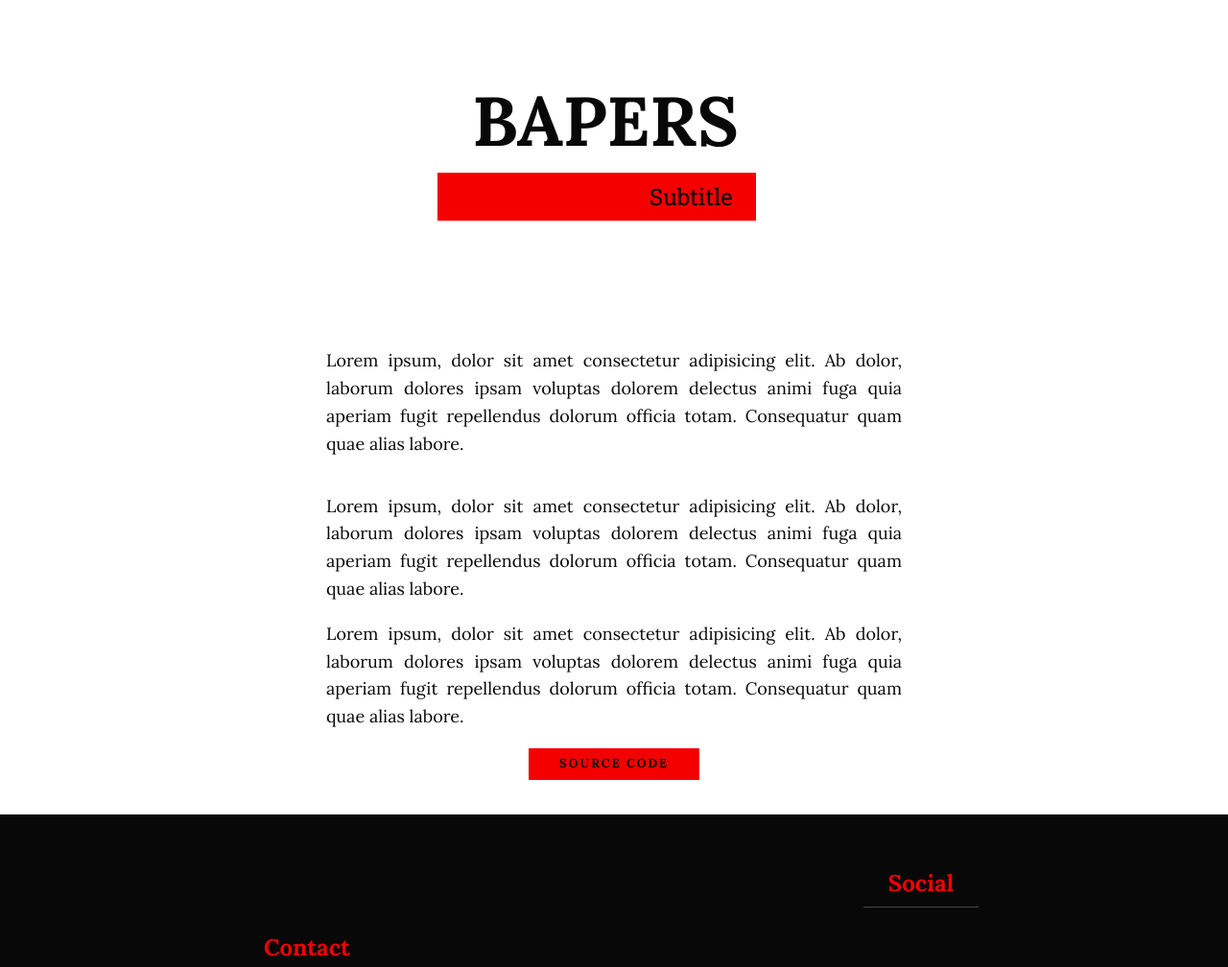
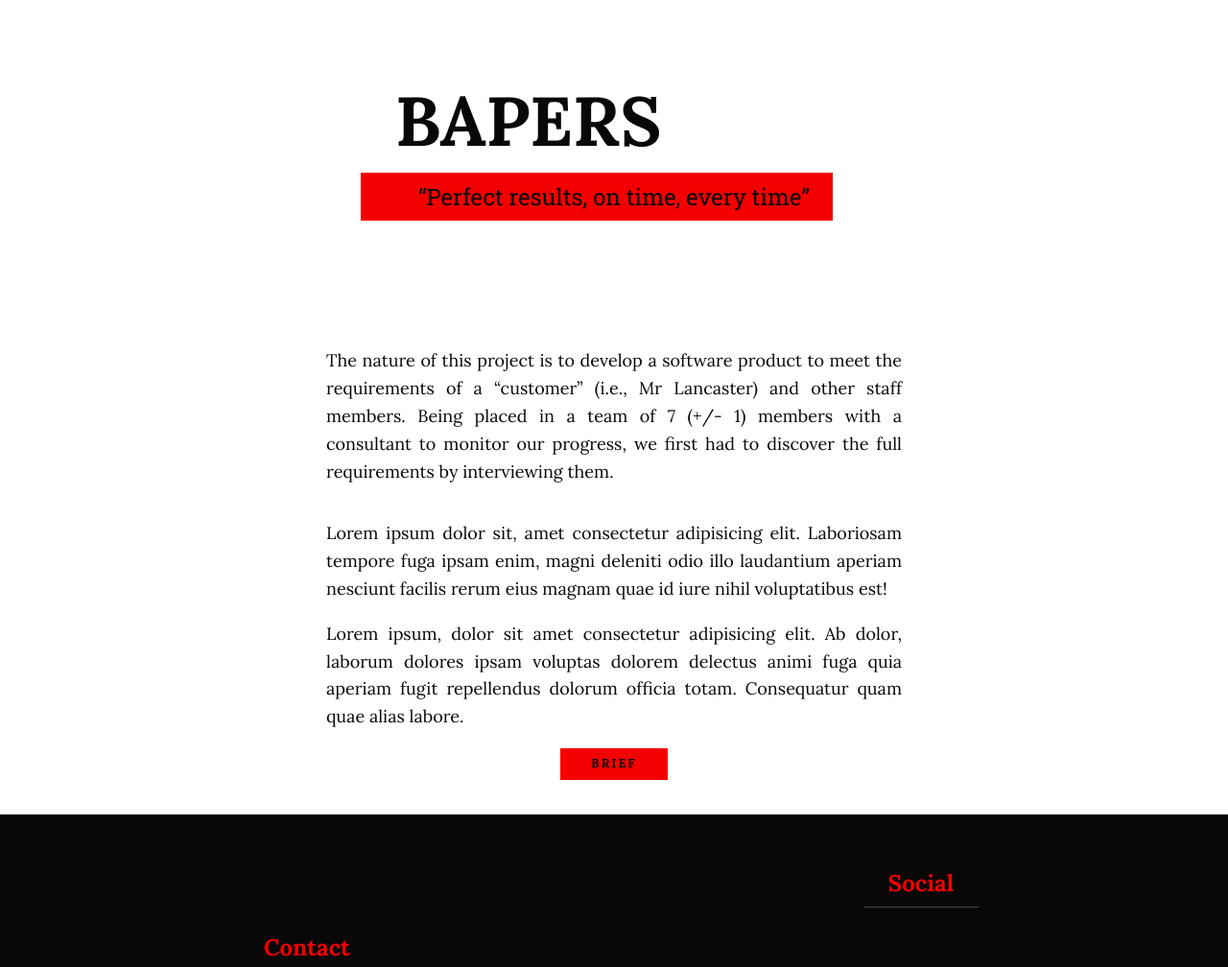
Before and after one commit to kdimitrov096/kdimitrov096.github.io, a PHP site: page /pages/bapers.html in a window 1280 px wide. Shown: the part 76-1084 px from the top of the page at 96% size. Run offline with PHP 8.4, Linux system fonts and the light colour scheme; some libraries are stand-ins or nearby versions.

Commit message:
Small Update

```diff
--- a/css/portfolio.css
+++ b/css/portfolio.css
@@ -72,7 +72,7 @@
 {
     .portfolio-item-individual img
     {
-        max-width: 500px;
+        max-width: 700px;
         margin-left: auto;
         margin-right: auto;
     }
--- a/pages/bapers.html
+++ b/pages/bapers.html
@@ -51,26 +51,28 @@
             <h1 class="section__title section__title--intro">
                 <strong>BAPERS</strong>
             </h1>
-            <p class="section__subtitle section__subtitle--intro">Subtitle</p>
+            <p class="section__subtitle section__subtitle--intro">“Perfect results, on time, every time”</p>
             <!-- <img src="../img/portfolio/bapers.png" alt="Myself" class="intro__img"> -->
         </section>
 
         <div class="portfolio-item-individual">
-            <p>Lorem ipsum, dolor sit amet consectetur adipisicing elit.
-                Ab dolor, laborum dolores ipsam voluptas dolorem delectus
-                animi fuga quia aperiam fugit repellendus dolorum officia totam.
-                Consequatur quam quae alias labore.</p>
+            <p>The nature of this project is to develop a software product
+                to meet the requirements of a “customer” (i.e., Mr Lancaster)
+                and other staff members. Being placed in a team of 7 (+/- 1) members
+                with a consultant to monitor our progress, we first had to discover the
+                full requirements by interviewing them.
+            </p>
             <img src="" alt="">
-            <p>Lorem ipsum, dolor sit amet consectetur adipisicing elit.
-                Ab dolor, laborum dolores ipsam voluptas dolorem delectus
-                animi fuga quia aperiam fugit repellendus dolorum officia totam.
-                Consequatur quam quae alias labore.</p>
+            <p>Lorem ipsum dolor sit, amet consectetur adipisicing elit.
+                Laboriosam tempore fuga ipsam enim, magni deleniti odio illo
+                laudantium aperiam nesciunt facilis rerum eius magnam quae id iure
+                nihil voluptatibus est!</p>
             <p>Lorem ipsum, dolor sit amet consectetur adipisicing elit.
                 Ab dolor, laborum dolores ipsam voluptas dolorem delectus
                 animi fuga quia aperiam fugit repellendus dolorum officia totam.
                 Consequatur quam quae alias labore.</p>
             <div class="wrapper">
-                <a href="https://github.com/kdimitrov096/Tanks" class="btn" id="source">Source Code</a>
+                <a href="https://github.com/kdimitrov096/Tanks" class="btn" id="source">Brief</a>
             </div>
         </div>
 
--- a/pages/mounlis-rockshop.html
+++ b/pages/mounlis-rockshop.html
@@ -66,12 +66,14 @@
                 message and return false to prevent the forms from being submitted. The website demonstrates
                 this by having a few JavaScript files to manage the validation and update of the forms to
                 ensure a clean and smooth validation of fields</p>
+            <img src="../img/portfolio/Mounlis-Rockshop-Reg-Form-Invalid.jpg" alt="Registration Form Wireframe">
             <p>The database transfers all relevant user’s data from registration and booking forms, in addition
                 to log, status and account information of users and admins. The database displays all relevant
                 user information, input validation, and if the given fields are incorrect, it displays request
                 information. For security, I used several layers. The first one is the use of cookies.
                 The second layer is the implementation of HTTPS, and for better security, I used strong passwords
                 that employ a combination of lower-case, upper-case letters, numbers, special symbols.</p>
+            <img src="../img/portfolio/Mounlis-Rockshop-ERD.jpg" alt="Entity Relationship Diagram">
             <div class="wrapper">
                 <a href="https://smcse.city.ac.uk/student/aczx022/index.php" class="btn" id="visit">Visit Website</a>
             </div>
```
Also changed, not shown: img/portfolio/Mounlis-Rockshop-ERD.jpg (added), img/portfolio/Mounlis-Rockshop-Reg-Form-Invalid.jpg (added).
